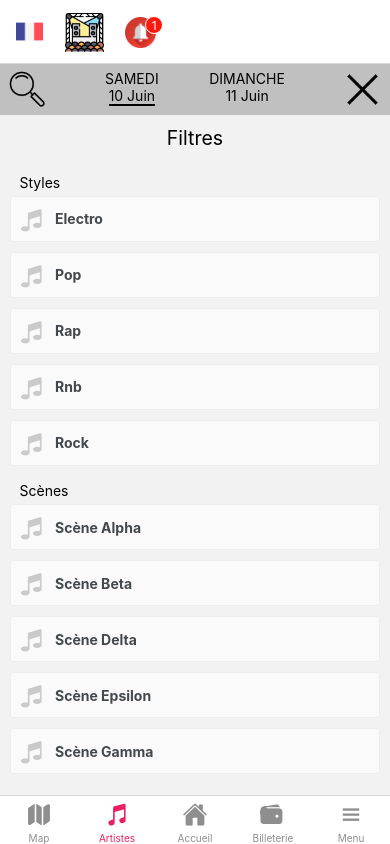
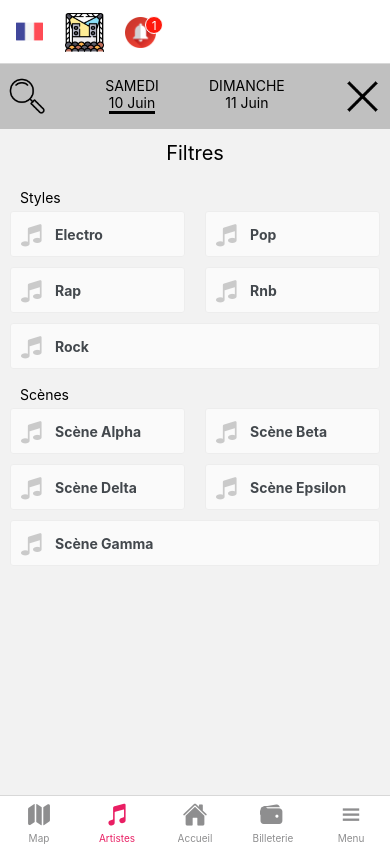
Before and after one commit to migougou/liveevents, a React Native app: screen /Artistes in a window 390 px wide. Both pictures are taken after a click on the element 362 px from the left and 89 px from the top of the page. Built offline with nearby package versions, Linux system fonts and the light colour scheme.

Commit message:
Ajout de dimension.js (test) + Arrangement de la disposition des filtres de programmation pour que ça loge sans scroll

```diff
--- a/components/artistes/programmation/FilterCheckList.js
+++ b/components/artistes/programmation/FilterCheckList.js
@@ -9,12 +9,14 @@ const FilterCheckList = ({ title, subTitle1, data1, renderCheckbox1, subTitle2,
       <Text style={styles.title}>{title}</Text>
       <Text style={styles.subTitle}>{subTitle1}</Text>
       <FlatList
+        numColumns={2}
         data={data1}
         renderItem={renderCheckbox1}
         keyExtractor={(item) => item.id}
       />
       <Text style={styles.subTitle}>{subTitle2}</Text>
       <FlatList
+        numColumns={2}
         data={data2}
         renderItem={renderCheckbox2}
         keyExtractor={(item) => item.id}
--- a/components/artistes/programmation/Programmation.js
+++ b/components/artistes/programmation/Programmation.js
@@ -43,7 +43,7 @@ const Programmation = ({ artistes, navigation }) => {
    * @returns {function} Une fonction qui prend un objet item et renvoie un composant CheckBox.
    */
   const renderCheckbox = (array, setArray) => ({ item }) => (
-    <View>
+    <View style={{flex: 1}}>
       <CheckBox
         title={item.style || item.scene}
         checked={item.selected}
--- a/components/artistes/programmation/styles.js
+++ b/components/artistes/programmation/styles.js
@@ -1,25 +1,24 @@
-import { StyleSheet, Dimensions } from "react-native";
-
-const screenWidth = Dimensions.get("window").width;
+import { StyleSheet } from "react-native";
+import { wp, hp } from '../../dimensions';
 
 const styles = StyleSheet.create({
   topBar: {
     flexDirection: "row",
     justifyContent: "space-between",
     backgroundColor: "#C0C0C0",
-    paddingVertical: screenWidth * 0.015,
+    paddingVertical: hp('1.5'),
   },
   icone: {
-    height: screenWidth * 0.1,
-    width: screenWidth * 0.1,
-    marginHorizontal: screenWidth * 0.02,
+    height: wp('10'),
+    width: wp('10'),
+    marginHorizontal: wp('2'),
   },
   text: {
     alignItems: "center",
   },
   selectText: {
     alignItems: "center",
-    borderBottomWidth: screenWidth * 0.007,
+    borderBottomWidth: wp('0.7'),
     borderBottomColor: "#000",
   },
   checkbox: {
@@ -27,12 +26,12 @@ const styles = StyleSheet.create({
   },
   title: {
     textAlign: "center",
-    marginVertical: screenWidth * 0.03,
-    fontSize: screenWidth * 0.05,
+    marginVertical: wp('3'),
+    fontSize: wp('5'),
   },
   subTitle: {
-    marginStart: screenWidth * 0.05,
-    marginTop: screenWidth * 0.03,
+    marginStart: wp('5'),
+    marginTop: wp('3'),
   },
 });
 
--- /dev/null
+++ b/components/dimensions.js
@@ -0,0 +1,13 @@
+import { Dimensions } from 'react-native';
+
+const { width, height } = Dimensions.get('window');
+
+export const wp = (percentage) => {
+  const value = (percentage * width) / 100;
+  return Math.round(value);
+}
+
+export const hp = (percentage) => {
+  const value = (percentage * height) / 100;
+  return Math.round(value);
+}
```
